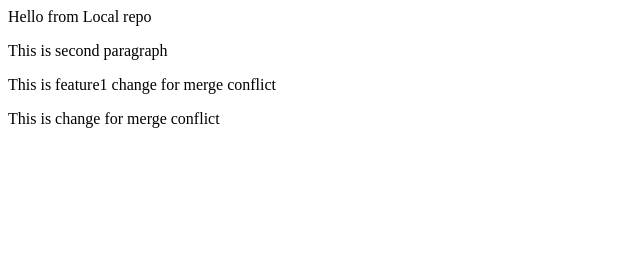
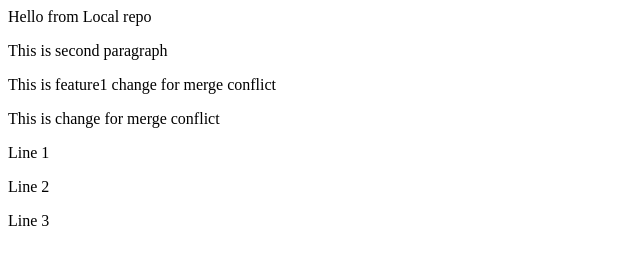
Before and after one commit to SonawaneMehul/localrepo, a plain HTML site: page index.html in a window 1280 px wide. Shown: the whole page, without its empty margins (0-640 px from the left). Drawn offline with Linux system fonts and the light colour scheme.

Commit message:
feature1 change

```diff
--- a/index.html
+++ b/index.html
@@ -2,3 +2,6 @@
 <p>This is second paragraph</p>
 <p>This is feature1 change for merge conflict</p>
 <p>This is change for merge conflict</p>
+<p>Line 1</p>
+<p>Line 2</p>
+<p>Line 3</p>
```
